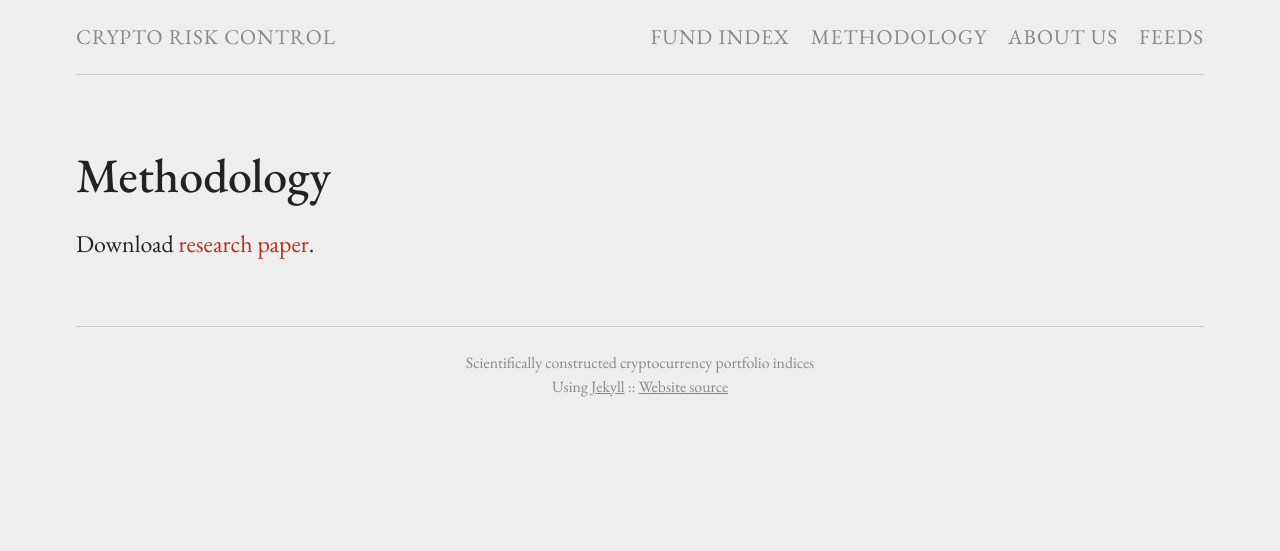
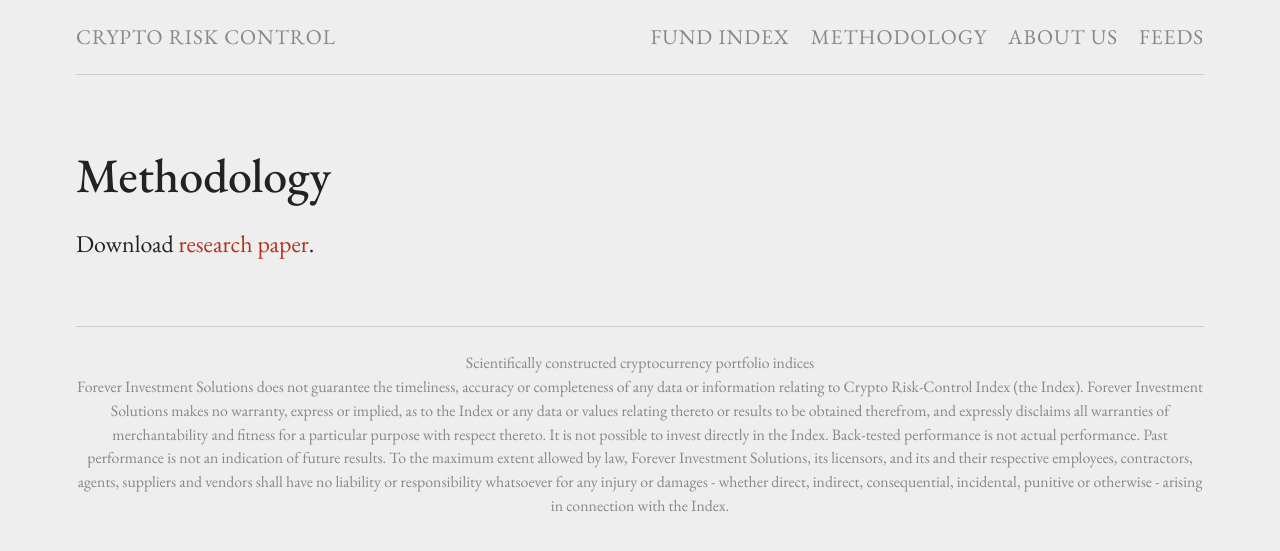
Before and after one commit to forever-am/cryptoriskcontrol-site, a Jekyll site: the page built from methodology.md, in a window 1280 px wide. Shown: the top 551 px of the page. Built offline with Jekyll 4.4.1, drawn with Linux system fonts in a browser that asks for light colours; a script that is not in the unit is left out.

Commit message:
add disclaimer

```diff
--- a/_includes/footer.html
+++ b/_includes/footer.html
@@ -1,10 +1,8 @@
 <footer class="site-footer">
     {{ site.description }}<br />
 
-    Using <a href="http://jekyllrb.com/">Jekyll</a>
-    {% if site.sourcecode %}
-     :: <a href="{{ site.sourcecode }}">Website source</a>
-    {% endif %}
+    Forever Investment Solutions does not guarantee the timeliness, accuracy or completeness of any data or information relating to Crypto Risk-Control Index (the Index). Forever Investment Solutions makes no warranty, express or implied, as to the Index or any data or values relating thereto or results to be obtained therefrom, and expressly disclaims all warranties of merchantability and fitness for a particular purpose with respect thereto. It is not possible to invest directly in the Index. Back-tested performance is not actual performance. Past performance is not an indication of future results. To the maximum extent allowed by law, Forever Investment Solutions, its licensors, and its and their respective employees, contractors, agents, suppliers and vendors shall have no liability or responsibility whatsoever for any injury or damages - whether direct, indirect, consequential, incidental, punitive or otherwise - arising in connection with the Index.
+
     {% if site.analytics.provider and page.analytics != false %}
      :: Analytics by {{ site.analytics.provider }}
     {% endif %}
```
